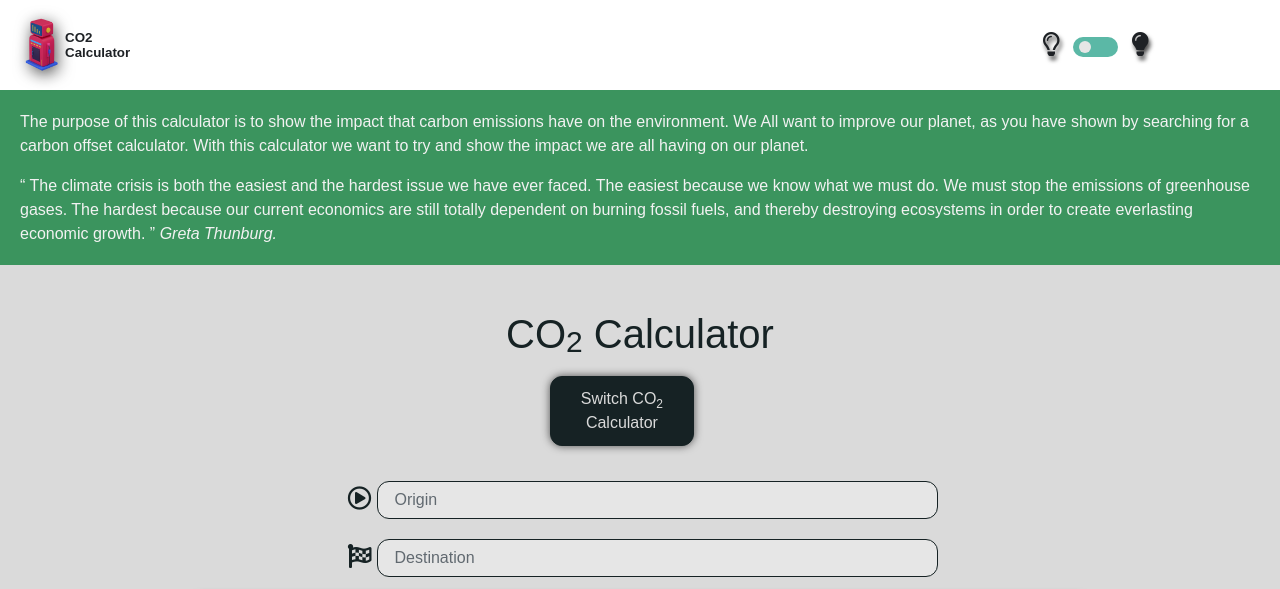
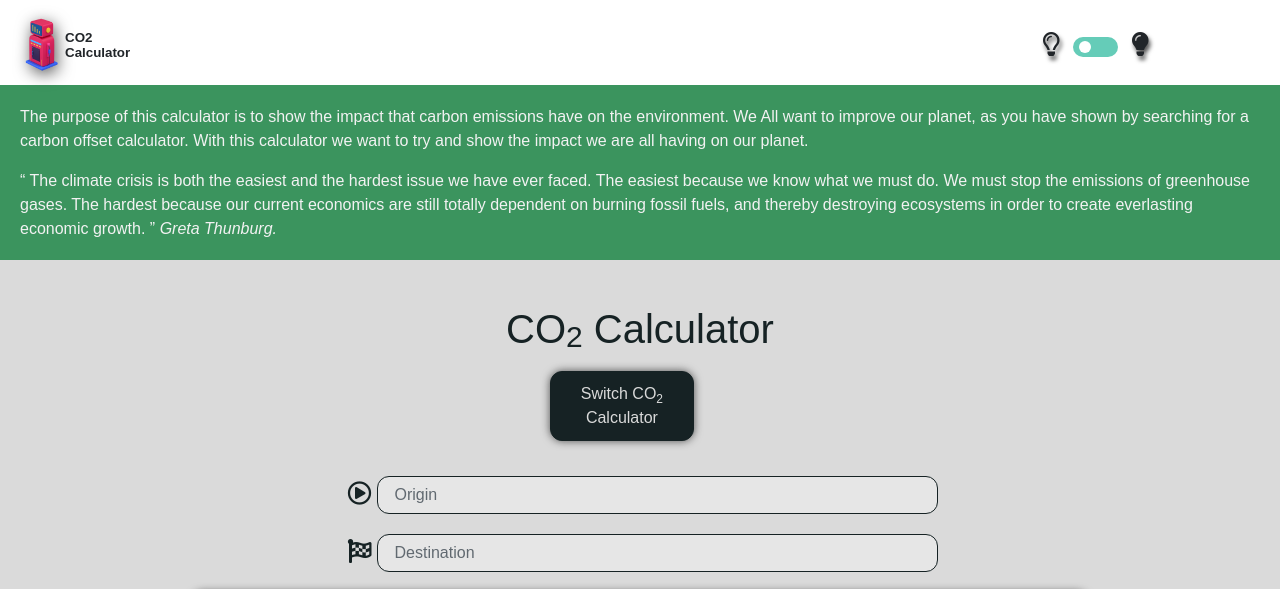
Before and after one commit to kylelawrencedev/CO2-Calculator-MS2, a plain HTML site: page index.html in a window 1280 px wide. Shown: the top 589 px of the page. Drawn offline with nearby package versions, Linux system fonts and the light colour scheme; some packages are replaced by stand-ins of ours; a web font is replaced by a local one.

Commit message:
Remove unused header code

```diff
--- a/assets/css/style.css
+++ b/assets/css/style.css
@@ -30,10 +30,6 @@ a {
 
 
 /*------------------------------------Header*/
-header {
-    filter: brightness(0.9);
-    height: 90px;
-}
 nav {
     height: 85px;
     padding: 5px;
```
